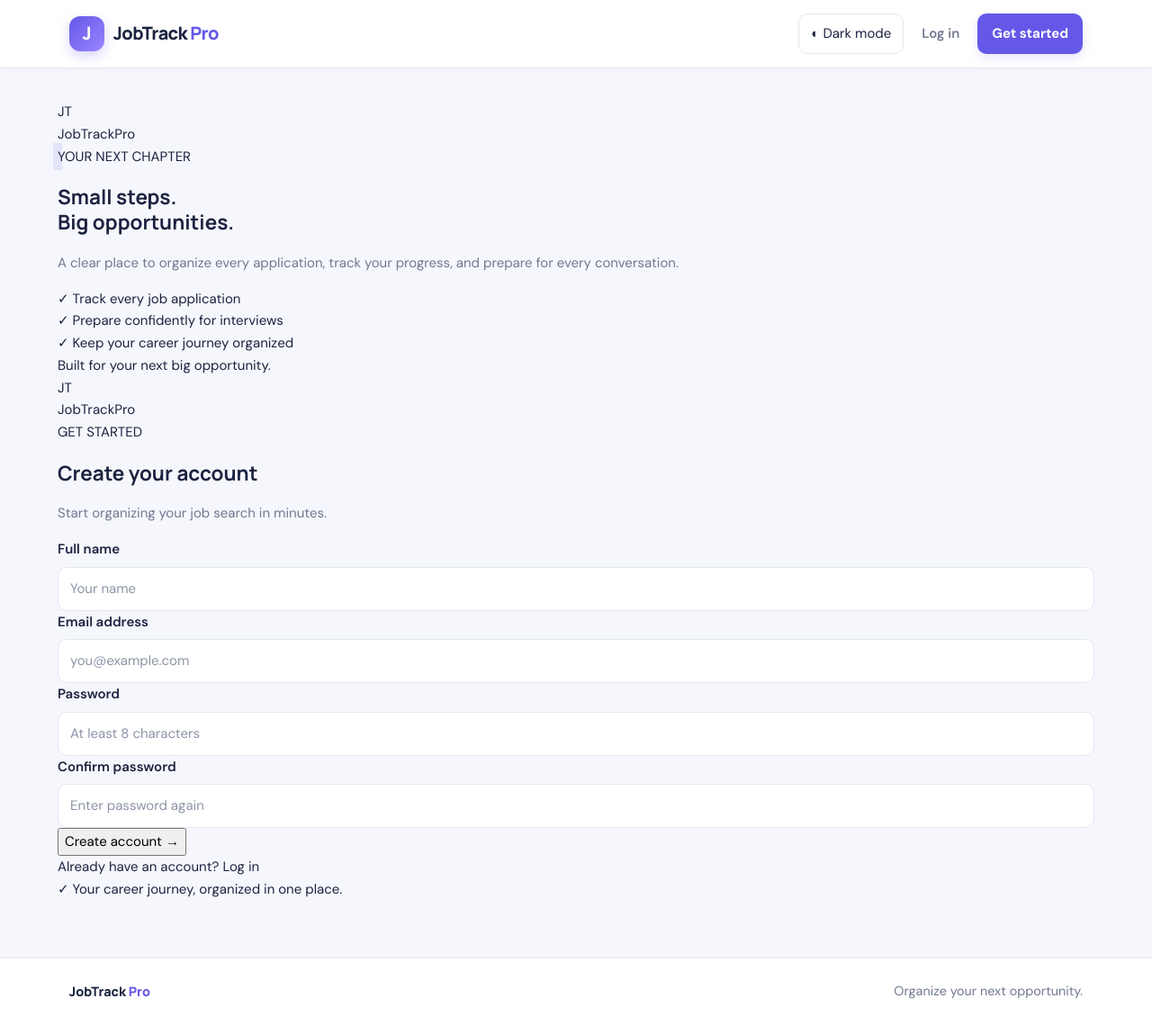
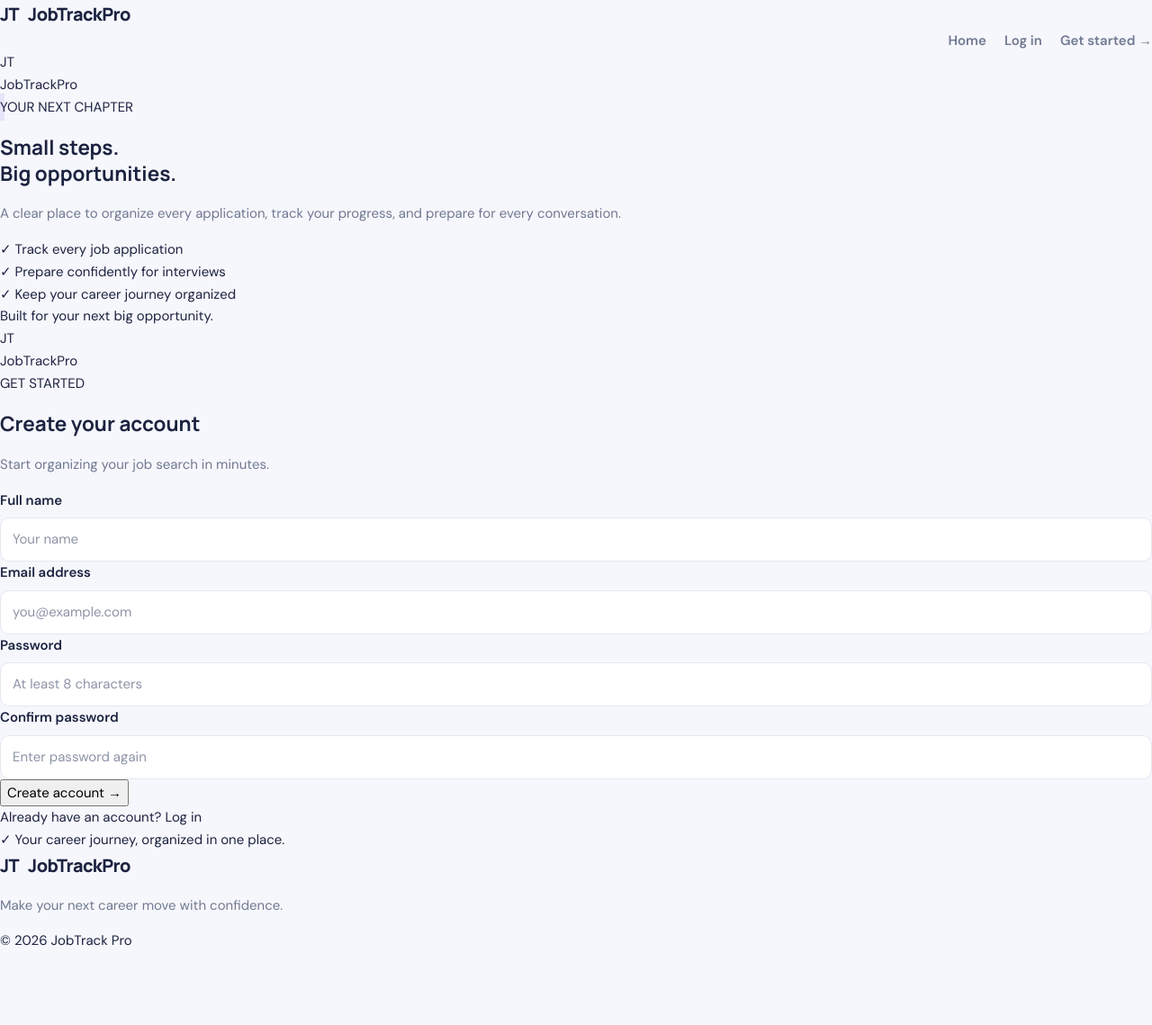
Before and after one commit to japneetsinghjolly/jobtrack-pro, a Flask app: page /login in a window 1280 px wide. Shown: the whole page at 90% size. After the commit the page ends 1051 px from the top, so only its background shows below. Run offline with Flask 3, Linux system fonts and the light colour scheme; some libraries are stand-ins or nearby versions.

Commit message:
Update base.html

```diff
--- a/templates/base.html
+++ b/templates/base.html
@@ -1,110 +1,79 @@
-
-<!DOCTYPE html>
+<!doctype html>
 <html lang="en">
 <head>
-    <meta charset="UTF-8">
-    <meta name="viewport" content="width=device-width, initial-scale=1.0">
-
-    <meta name="theme-color" content="#f7f8fc">
-    <meta name="description"
-          content="JobTrack Pro helps you organize job applications, interviews, follow-ups and resume matching.">
+    <meta charset="utf-8">
+    <meta name="viewport" content="width=device-width, initial-scale=1">
+    <meta name="theme-color" content="#f8f7fc">
+    <meta name="description" content="Organize your job search, manage applications, and prepare for your next career opportunity.">
 
     <title>{% block title %}JobTrack Pro{% endblock %}</title>
 
     <link rel="preconnect" href="https://fonts.googleapis.com">
     <link rel="preconnect" href="https://fonts.gstatic.com" crossorigin>
-    <link href="https://fonts.googleapis.com/css2?family=DM+Sans:wght@400;500;600;700&family=Manrope:wght@500;600;700;800&display=swap" rel="stylesheet">
+    <link href="https://fonts.googleapis.com/css2?family=DM+Sans:wght@400;500;600;700;800&family=Manrope:wght@400;500;600;700;800&display=swap" rel="stylesheet">
 
-    <script>
-        try {
-            const theme = localStorage.getItem("jobtrack-theme");
-            if (theme === "dark") {
-                document.documentElement.dataset.theme = "dark";
-            }
-        } catch (e) {}
-    </script>
-
-    <!-- Must match static/css/style.css -->
-    <link rel="stylesheet"
-          href="{{ url_for('static', filename='css/style.css') }}">
-
-    <script defer src="https://cdn.jsdelivr.net/npm/chart.js"></script>
+    <link rel="stylesheet" href="{{ url_for('static', filename='css/style.css') }}">
+    {% block head %}{% endblock %}
 </head>
-
 <body>
-    <header class="topbar">
-        <a class="brand" href="{{ url_for('index') }}">
-            <span class="brand-mark">J</span>
-            <span>JobTrack <em>Pro</em></span>
+    <header class="site-header">
+        <nav class="navbar container">
+            <a href="{{ url_for('index') }}" class="brand" aria-label="JobTrack Pro home">
+                <span class="brand-logo"><span>JT</span></span>
+                <span class="brand-name">JobTrack<span class="brand-accent">Pro</span></span>
             </a>
 
-        <button class="menu-toggle" id="menuToggle"
-                type="button" aria-label="Toggle navigation"
-                aria-expanded="false">
-            ☰
+            <button class="menu-toggle" type="button"
+                    aria-label="Toggle navigation" aria-expanded="false"
+                    aria-controls="nav-links">
+                <span></span><span></span><span></span>
             </button>
 
-        <nav class="nav-links" id="navLinks">
-            <button class="theme-toggle" id="themeToggle"
-                    type="button" aria-label="Toggle dark mode">
-                ◐ Dark mode
-            </button>
+            <div class="nav-links" id="nav-links">
+                <a href="{{ url_for('index') }}" class="nav-link">Home</a>
 
                 {% if current_user() %}
-                <a href="{{ url_for('dashboard') }}">Dashboard</a>
-                <a href="{{ url_for('applications') }}">Applications</a>
-                <a href="{{ url_for('matcher') }}">Resume Matcher</a>
-
-                <a class="nav-add"
-                   href="{{ url_for('new_application') }}">
-                    + Add application
-                </a>
-
-                <form action="{{ url_for('logout') }}" method="post">
-                    <input type="hidden" name="csrf_token"
-                           value="{{ csrf_token() }}">
-                    <button class="nav-logout" type="submit">
-                        Log out
-                    </button>
-                </form>
+                    <a href="{{ url_for('dashboard') }}" class="nav-link">Dashboard</a>
+                    <a href="{{ url_for('applications') }}" class="nav-link">Applications</a>
+                    <a href="{{ url_for('matcher') }}" class="nav-link">Job Matcher</a>
+                    <a href="{{ url_for('new_application') }}" class="button button-primary button-small">+ Add application</a>
+                    <a href="{{ url_for('logout') }}" class="nav-link">Log out</a>
                 {% else %}
-                <a href="{{ url_for('login') }}">Log in</a>
-                <a class="nav-add" href="{{ url_for('register') }}">
-                    Get started
-                </a>
+                    <a href="{{ url_for('login') }}" class="nav-link">Log in</a>
+                    <a href="{{ url_for('register') }}" class="button button-primary button-small">Get started <span>→</span></a>
                 {% endif %}
+            </div>
         </nav>
     </header>
 
-    <main class="page-shell">
     {% with messages = get_flashed_messages(with_categories=true) %}
         {% if messages %}
-                <div class="flash-stack">
+            <div class="flash-container container" aria-live="polite">
                 {% for category, message in messages %}
-                        <div class="flash {{ category }}">
+                    <div class="flash-message flash-{{ category }}">
                         <span>{{ message }}</span>
-                            <button type="button"
-                                    aria-label="Dismiss message"
-                                    onclick="this.parentElement.remove()">
-                                ×
-                            </button>
+                        <button class="flash-close" type="button" aria-label="Dismiss message">×</button>
                     </div>
                 {% endfor %}
             </div>
         {% endif %}
     {% endwith %}
 
+    <main class="main-content">
         {% block content %}{% endblock %}
     </main>
 
-    <footer class="footer">
-        <a class="footer-brand" href="{{ url_for('index') }}">
-            JobTrack <em>Pro</em>
+    <footer class="site-footer">
+        <div class="container footer-inner">
+            <a href="{{ url_for('index') }}" class="brand footer-brand">
+                <span class="brand-logo brand-logo-small"><span>JT</span></span>
+                <span class="brand-name">JobTrack<span class="brand-accent">Pro</span></span>
             </a>
-        <span>Organize your next opportunity.</span>
+            <p>Make your next career move with confidence.</p>
+            <span class="footer-copyright">© {{ now().year if now is defined else 2026 }} JobTrack Pro</span>
+        </div>
     </footer>
 
-    <!-- Must match static/js/main.js -->
     <script src="{{ url_for('static', filename='js/main.js') }}" defer></script>
     {% block scripts %}{% endblock %}
 </body>
```
Lines whose indentation alone changed are shown as unchanged.
